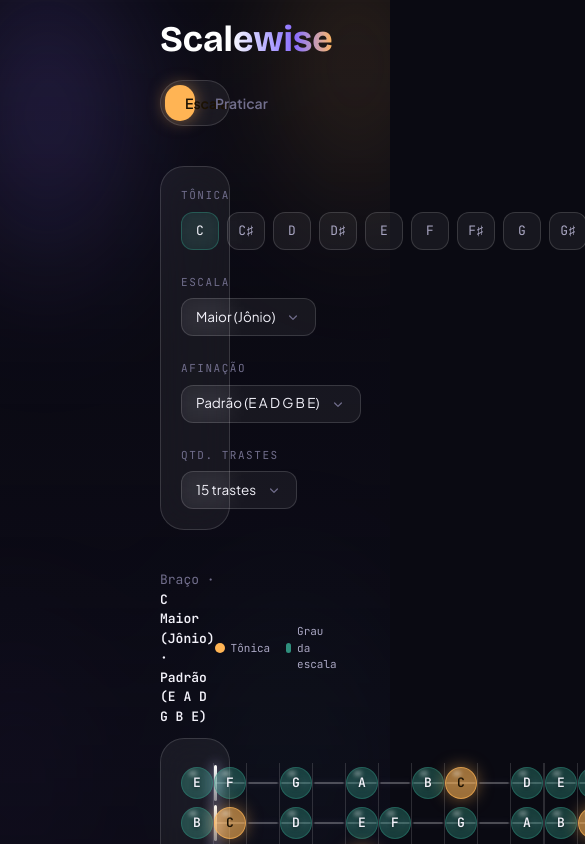
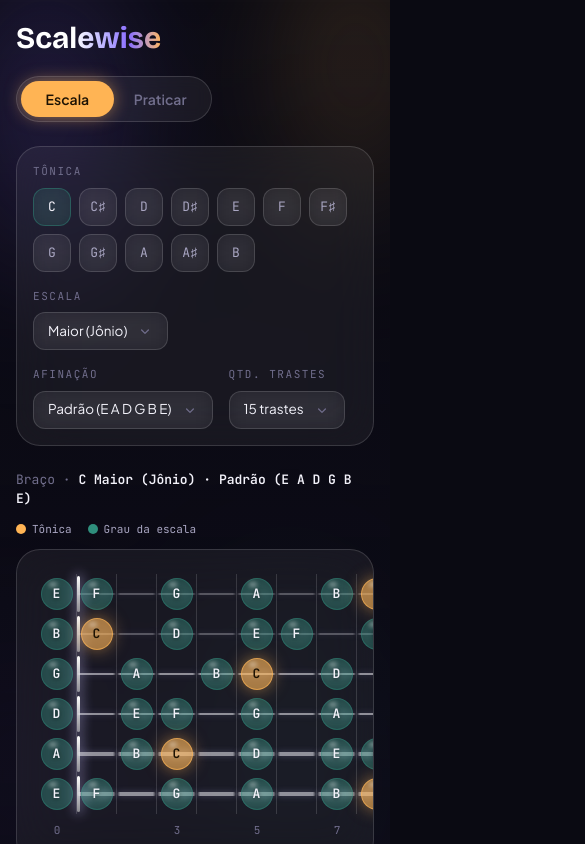
Before and after one commit to SirPripyat/rhythm-scales, a React app: page / in a window 390 px wide. Shown: the top 844 px of the page, 585 px wide, since content can reach past the window. Built offline with nearby package versions, Linux system fonts and the light colour scheme; the HTML template or start-up script is replaced by a standard one.

Commit message:
responsividade

```diff
--- a/src/App.tsx
+++ b/src/App.tsx
@@ -8,7 +8,11 @@ const App = () => {
   return (
     <BrowserRouter>
       <main className={'flex flex-col justify-between min-h-dvh'}>
-        <div className={'px-40 py-5 flex flex-col gap-10 h-full'}>
+        <div
+          className={
+            'flex h-full flex-col gap-6 px-4 py-5 sm:gap-8 sm:px-8 md:px-16 lg:gap-10 lg:px-24 xl:px-32 2xl:px-40'
+          }
+        >
           <AmbientBackground />
           <Header />
 
--- a/src/components/Fretboard.tsx
+++ b/src/components/Fretboard.tsx
@@ -13,13 +13,13 @@ export const Fretboard = () => {
     (_, i) => tuning.length - 1 - i,
   );
 
-  const columns = `repeat(${fretCount + 1}, 1fr)`;
+  const columns = `repeat(${fretCount + 1}, minmax(2.5rem, 1fr))`;
 
   return (
+    <div className="rounded-3xl border border-glass-border bg-glass backdrop-blur-xl">
+      <div className="overflow-x-auto px-5 py-6">
         <div
-      className={
-        'relative grid rounded-3xl border border-glass-border bg-glass px-5 py-6 backdrop-blur-xl'
-      }
+          className="relative grid min-w-max"
           style={{
             gridTemplateColumns: columns,
             gridTemplateRows: `repeat(${tuning.length}, 1fr) auto`,
@@ -45,5 +45,7 @@ export const Fretboard = () => {
             <FretNumber key={fret} fret={fret} />
           ))}
         </div>
+      </div>
+    </div>
   );
 };
--- a/src/components/FretboardSubtitles.tsx
+++ b/src/components/FretboardSubtitles.tsx
@@ -22,7 +22,7 @@ export const FretboardSubtitles = () => {
 
   return (
     <div
-      className="flex items-center justify-between font-mono text-[13px]
+      className="flex flex-wrap items-center justify-between gap-3 font-mono text-[13px]
   text-ink-faint"
     >
       <span>
--- a/src/components/Header.tsx
+++ b/src/components/Header.tsx
@@ -12,8 +12,8 @@ export const Header = () => {
     <header className="flex flex-wrap items-center justify-between gap-5">
       <h1
         className="text-balance bg-linear-to-r from-white from-40% via-glow-violet
-  via-78% to-glow-amber bg-clip-text font-display text-4xl font-bold text-transparent
-  sm:text-5xl"
+  via-78% to-glow-amber bg-clip-text font-display text-3xl font-bold text-transparent
+  sm:text-4xl md:text-5xl"
       >
         Scalewise
       </h1>
--- a/src/components/RadioGroup.tsx
+++ b/src/components/RadioGroup.tsx
@@ -23,7 +23,7 @@ export const RadioGroup = ({
     >
       <Label>{label}</Label>
 
-      <div className={'flex gap-2'}>
+      <div className={'flex flex-wrap gap-2'}>
         {options.map(({ value, label }) => (
           <Radio
             key={label}
--- a/src/components/ScaleExplorer.tsx
+++ b/src/components/ScaleExplorer.tsx
@@ -14,7 +14,7 @@ export const ScaleExplorer = () => {
     useFretboardStore();
 
   return (
-    <div className="flex flex-wrap items-end gap-6 rounded-3xl border border-glass-border bg-glass p-5 backdrop-blur-xl">
+    <div className="flex flex-wrap items-end gap-4 rounded-3xl border border-glass-border bg-glass p-4 backdrop-blur-xl sm:gap-6 sm:p-5">
       <RadioGroup
         value={root}
         onChange={(value) => configure({ root: value as Note })}
--- a/src/pages/BuildScalePage/components/ConfigurationStep.tsx
+++ b/src/pages/BuildScalePage/components/ConfigurationStep.tsx
@@ -60,7 +60,7 @@ export const ConfigurationStep = () => {
         />
       </div>
 
-      <div className={'flex items-center justify-end gap-10'}>
+      <div className={'flex flex-wrap items-center justify-end gap-4'}>
         <Button
           onClick={confirmConfig}
           disabled={configConfirmed}
--- a/src/pages/BuildScalePage/components/SpatialFretboard.tsx
+++ b/src/pages/BuildScalePage/components/SpatialFretboard.tsx
@@ -15,11 +15,12 @@ export const SpatialFretboard = () => {
 
   const frets = Array.from({ length: fretCount + 1 }, (_, i) => i);
 
-  const columns = `repeat(${fretCount + 1}, 1fr)`;
+  const columns = `repeat(${fretCount + 1}, minmax(2.5rem, 1fr))`;
 
   return (
+    <div className="-mx-5 overflow-x-auto px-5">
       <div
-      className={'relative grid'}
+        className="relative grid min-w-max"
         style={{
           gridTemplateColumns: columns,
           gridTemplateRows: `repeat(${tuning.length}, 1fr) auto`,
@@ -44,5 +45,6 @@ export const SpatialFretboard = () => {
           <FretNumber key={fret} fret={fret} />
         ))}
       </div>
+    </div>
   );
 };
--- a/src/pages/BuildScalePage/components/SpatialStep.tsx
+++ b/src/pages/BuildScalePage/components/SpatialStep.tsx
@@ -58,7 +58,7 @@ export const SpatialStep = () => {
 
       <SpatialFretboard />
 
-      <div className={'flex items-center justify-end gap-10'}>
+      <div className={'flex flex-wrap items-center justify-end gap-4'}>
         {spatialChecked && (
           <p className="font-mono text-[13px] text-ink-faint">
             {spatialLockedCorrect.size}/{spatialTargets.length} certos
--- a/src/pages/BuildScalePage/components/SymbolicStep.tsx
+++ b/src/pages/BuildScalePage/components/SymbolicStep.tsx
@@ -115,7 +115,7 @@ export const SymbolicStep = () => {
         </div>
       )}
 
-      <div className={'flex gap-4'}>
+      <div className={'flex flex-wrap gap-4'}>
         {symbolicAnswers.map((answer, index) => (
           <NoteListbox
             index={index}
@@ -129,7 +129,7 @@ export const SymbolicStep = () => {
         ))}
       </div>
 
-      <div className={'flex items-center justify-end gap-10'}>
+      <div className={'flex flex-wrap items-center justify-end gap-4'}>
         {symbolicChecked && (
           <p className="font-mono text-[13px] text-ink-faint">
             {correctCount}/{totalAnswerable} certos
```
Lines whose indentation alone changed are shown as unchanged.
